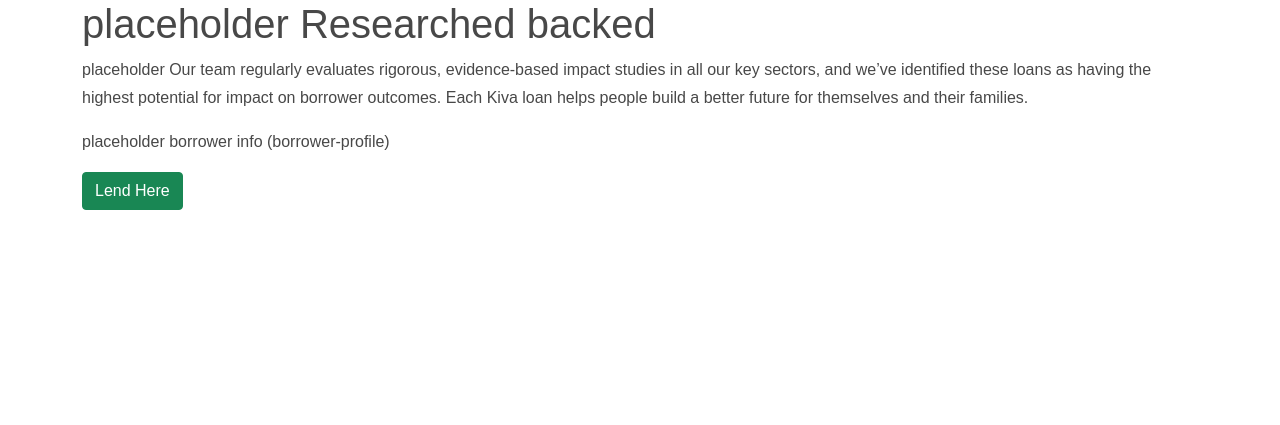
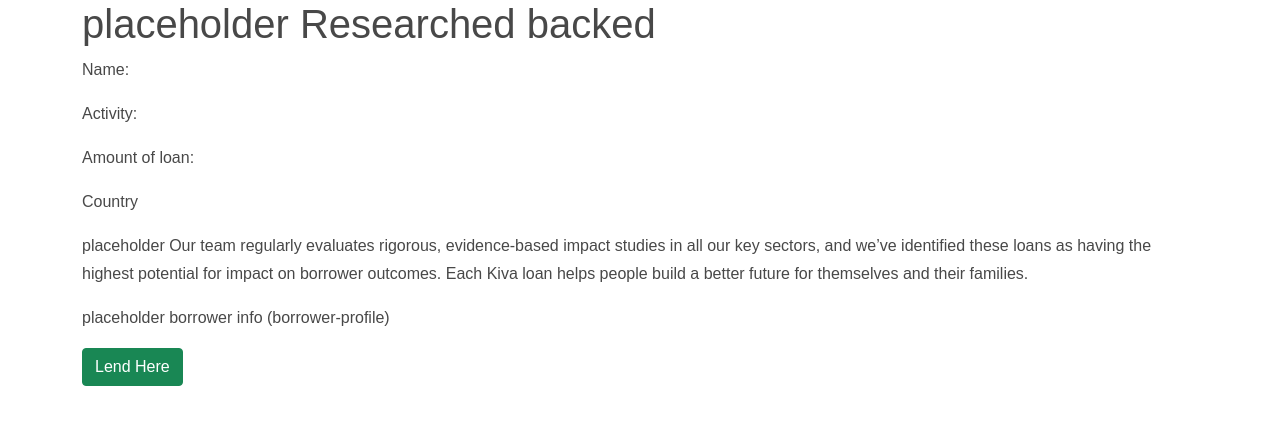
Before and after one commit to aausen/kiva-project, a Flask app: page /more in a window 1280 px wide. Shown: the part 28-453 px from the top of the page. Run offline with Flask 2, Linux system fonts and the light colour scheme.

Commit message:
added description and information to html

```diff
--- a/static/more-info.js
+++ b/static/more-info.js
@@ -14,6 +14,7 @@ const  data = fetch('https://api.kivaws.org/graphql', {
           name
           id
           loanAmount
+          description
           image {
             url(presetSize: original)
           }
@@ -47,7 +48,10 @@ let loadedData = fetchByLoanId(loanId)
 loadedData.then(response => response.json())
   .then((borrowerInfo)=> {
     borrowerInfo.data.lend.loans.values.forEach((element) =>{
-      let borrowerResults = document.getElementById('borrower-info')
+      let borrowerName = document.getElementById('borrower-name')
+      let borrowerActivity = document.getElementById('borrower-activity')
+      let borrowerAmount = document.getElementById('borrower-amount')
+      let borrowerCountry = document.getElementById('borrower-country')
       let borrowerImage = document.getElementById('borrower-img')
       let borrowerDescription = document.getElementById('borrower-desc')
 
@@ -69,13 +73,18 @@ loadedData.then(response => response.json())
       let country = element.geocode.country.name
 
        //desciption of loan
-      let description = element.whySpecial
+      let description = element.description
 
+      borrowerName.append(name)
+      borrowerAmount.append(loanAmount)
       borrowerImage.append(img)
-      borrowerResults.append(name, loanAmount, loanActivity, country)
+      borrowerActivity.append(loanActivity)
+      borrowerCountry.append(country)
       borrowerDescription.append(description)
 
 
     })
     console.log(borrowerInfo)});
-// console.log(loadedData)
+document.getElementById('lend-here').href="https://www.kiva.org/lend-beta/`${loanId}`"
+// *** need help here! I can't get the jquery to work here. When I hard code the loanId
+// it's working like I want, but not sure how to do it with jquery I guess :/
--- a/templates/more-info.html
+++ b/templates/more-info.html
@@ -20,7 +20,10 @@
             <header>Borrower info page</header>
             <h1>placeholder Researched backed</h1>
             <div id="borrower-img"></div>
-            <div id="borrower-info"></div>
+            <p>Name:</p><div id="borrower-name"></div>
+            <p>Activity:</p><div id="borrower-activity"></div>
+            <p>Amount of loan:</p><div id="borrower-amount"></div>
+            <p>Country</p><div id="borrower-country"></div>
             <div id='borrower-desc'></div>
             <p>placeholder Our team regularly evaluates rigorous, evidence-based impact studies
                in all our key sectors, and we’ve identified these loans as having the highest
@@ -30,7 +33,7 @@
             <p>placeholder borrower info (borrower-profile)</p>
             <!--file path in browser needs correct loan id to redirect in browser
             to check out-->
-            <a class= "btn btn-success" href= https://www.kiva.org/loanId/checkout>Lend Here</a>
+            <a class= "btn btn-success" id="lend-here">Lend Here</a>
         </div>
         <script src="/static/more-info.js"></script>
         <script src="https://code.jquery.com/jquery-3.5.1.min.js"></script>
```
